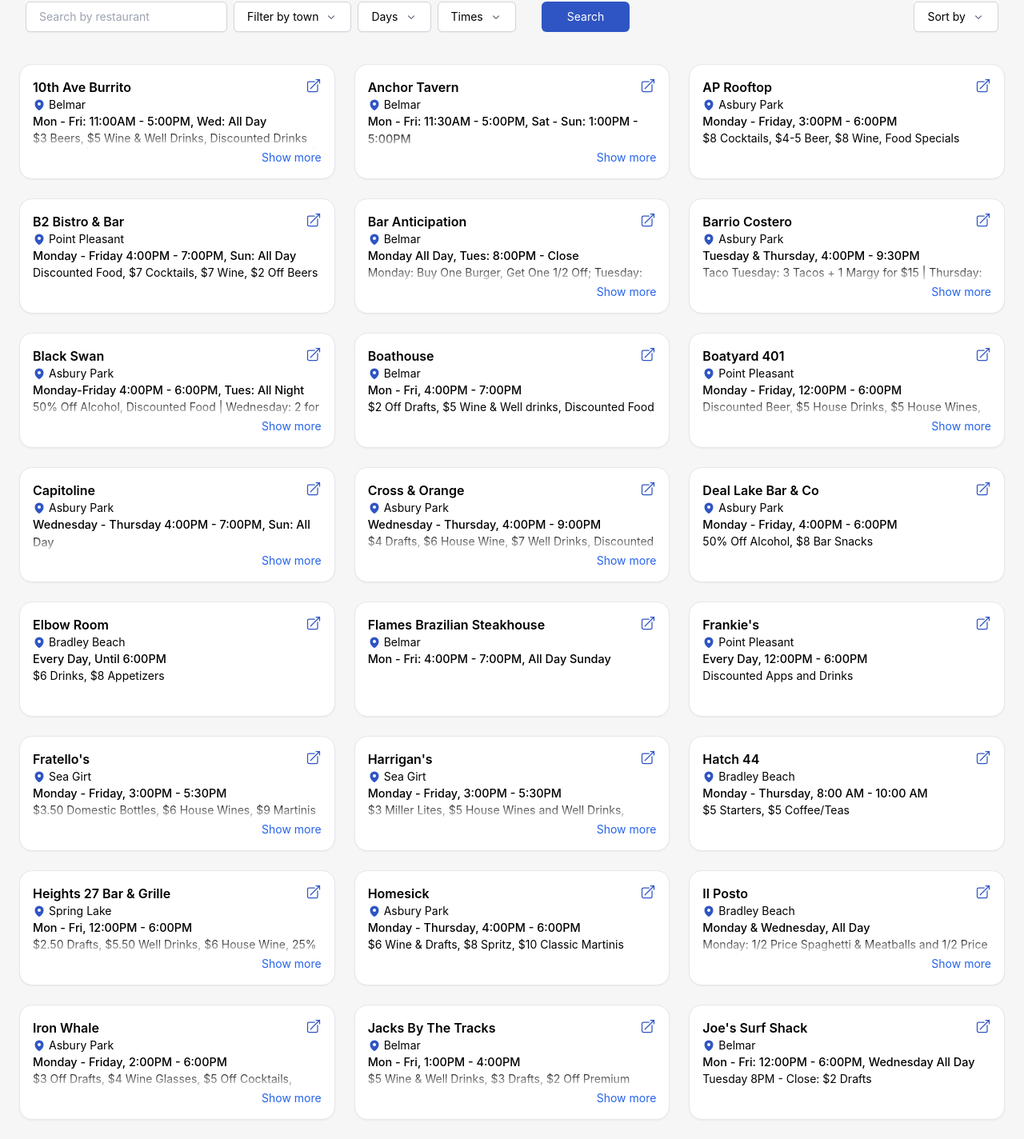
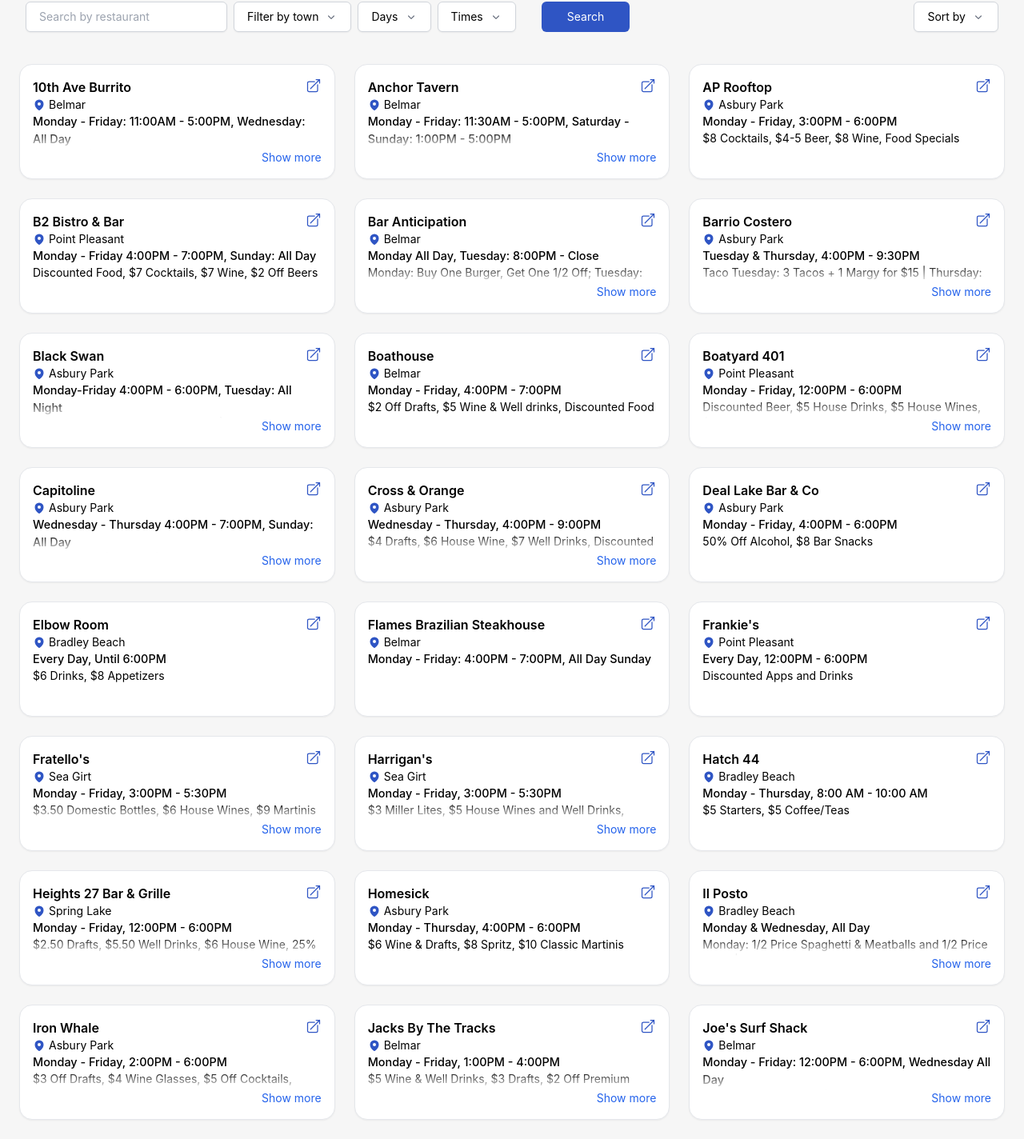
Before and after one commit to marytomkins/jersey-shore-happy-hours, a React (Create React App) app: page / in a window 1280 px wide. Shown: the part 214-1638 px from the top of the page at 80% size. Built offline with nearby package versions, Linux system fonts and the light colour scheme.

Commit message:
Case Sensitive 2

```diff
--- a/src/data/happyHours.js
+++ b/src/data/happyHours.js
@@ -22,7 +22,7 @@ const data = [
     town: "Belmar",
     dayText: "Monday All Day",
     dayFilter: ["Monday", "Tuesday"],
-    timeText: "Tues: 8:00PM - Close",
+    timeText: "Tuesday: 8:00PM - Close",
     timeFilter: ["All Day"],
     description:
       "Monday: Buy One Burger, Get One 1/2 Off; Tuesday: Beat the Clock! - Drafts start at 50 cents at 8PM and increase 25 cents by the hour",
@@ -72,7 +72,7 @@ const data = [
     town: "Asbury Park",
     dayText: "Monday-Friday 4:00PM - 6:00PM",
     dayFilter: ["Monday", "Tuesday", "Wednesday", "Thursday", "Friday"],
-    timeText: "Tues: All Night",
+    timeText: "Tuesday: All Night",
     timeFilter: ["All Day", "4:00PM", "5:00PM", "6:00PM"],
     description:
       "50% Off Alcohol, Discounted Food | Wednesday: 2 for $30 Burgers",
@@ -83,7 +83,7 @@ const data = [
     town: "Asbury Park",
     dayText: "Wednesday - Thursday 4:00PM - 7:00PM",
     dayFilter: ["Sunday", "Wednesday", "Thursday"],
-    timeText: "Sun: All Day",
+    timeText: "Sunday: All Day",
     timeFilter: ["All Day", "4:00PM", "5:00PM", "6:00PM", "7:00PM"],
     description:
       "$10 Martinis, $7 Wine, $5 Beer, Discounted Food, 2 for $12 Sliders",
@@ -224,7 +224,7 @@ const data = [
       "Thursday",
       "Friday",
     ],
-    timeText: "Mon - Fri: 3:00 PM - 6:00PM, Sat: 12:00PM - 3:00PM, Sun: All Day",
+    timeText: "Monday - Friday: 3:00 PM - 6:00PM, Saturday: 12:00PM - 3:00PM, Sunday: All Day",
     timeFilter: [
       "All Day",
       "12:00PM",
@@ -252,7 +252,7 @@ const data = [
       "Friday",
     ],
     timeText:
-      "Mon - Thurs: 4:30 PM - 6:30PM, Tues: All Day, Sat & Sun: 10:00 AM - 1:00 PM",
+      "Monday - Thursday: 4:30 PM - 6:30PM, Tuesday: All Day, Saturday - Sunday: 10:00 AM - 1:00 PM",
     timeFilter: [
       "All Day",
       "12:00PM",
@@ -537,7 +537,7 @@ const data = [
     town: "Point Pleasant",
     link: "https://www.b2bistro.com/point-pleasant-beach-menus.html",
     dayText: "Monday - Friday 4:00PM - 7:00PM",
-    timeText: "Sun: All Day",
+    timeText: "Sunday: All Day",
     description: "Discounted Food, $7 Cocktails, $7 Wine, $2 Off Beers",
     dayFilter: [
       "Monday",
@@ -579,8 +579,8 @@ const data = [
     name: "Wharfside Seafood and Patio Bar",
     town: "Point Pleasant",
     link: "https://www.wharfsidenj.com/happy-hour",
-    dayText: "Mon - Fri: 12:00PM - 6:00PM",
-    timeText: "Sat - Sun: 12:00PM - 4:00PM",
+    dayText: "Monday - Friday: 12:00PM - 6:00PM",
+    timeText: "Saturday - Sunday: 12:00PM - 4:00PM",
     description: "$2 Raw Bar, Discounted Food & Beer, $2 Off Cocktails",
     dayFilter: [
       "Monday",
@@ -605,7 +605,7 @@ const data = [
     name: "La Dolce Vita",
     town: "Belmar",
     link: "https://ladolcevitanj.com/happy-hour/",
-    dayText: "Sun - Fri",
+    dayText: "Sunday - Friday",
     timeText: "12:00PM - 6:00PM",
     description: "$4 Beer, $5 Wine, $7 Martinis, Food Specials",
     dayFilter: [
@@ -630,7 +630,7 @@ const data = [
     name: "Flames Brazilian Steakhouse",
     town: "Belmar",
     link: "https://www.flamesbraziliansteakhouse.com/menu",
-    dayText: "Mon - Fri: 4:00PM - 7:00PM",
+    dayText: "Monday - Friday: 4:00PM - 7:00PM",
     timeText: "All Day Sunday",
     description: "",
     dayFilter: [
@@ -647,7 +647,7 @@ const data = [
     name: "Klein's Seafood Restaurant",
     town: "Belmar",
     link: "https://kleinsfish.com/happy-hour/",
-    dayText: "Wed - Fri",
+    dayText: "Wednesday - Friday",
     timeText: "3:00PM - 6:00PM",
     description: "$3.50 Beers, $5 Wine and Well Drinks, Discounted Food",
     dayFilter: ["Wednesday", "Thursday", "Friday"],
@@ -657,8 +657,8 @@ const data = [
     name: "Anchor Tavern",
     town: "Belmar",
     link: "https://www.anchortavernnj.com/happy-hour",
-    dayText: "Mon - Fri: 11:30AM - 5:00PM",
-    timeText: "Sat - Sun: 1:00PM - 5:00PM",
+    dayText: "Monday - Friday: 11:30AM - 5:00PM",
+    timeText: "Saturday - Sunday: 1:00PM - 5:00PM",
     description: "$3.50 Drafts, Discounted Food and Cocktails",
     dayFilter: [
       "Monday",
@@ -675,8 +675,8 @@ const data = [
     name: "10th Ave Burrito",
     town: "Belmar",
     link: "https://tenthaveburrito.com/specials/",
-    dayText: "Mon - Fri: 11:00AM - 5:00PM",
-    timeText: "Wed: All Day",
+    dayText: "Monday - Friday: 11:00AM - 5:00PM",
+    timeText: "Wednesday: All Day",
     description:
       "$3 Beers, $5 Wine & Well Drinks, Discounted Drinks and Food | Monday: Margartia and 1/2 Price Burritos | Tuesday: $10 All You Can Eat Tacos, etc.",
     dayFilter: ["Monday", "Tuesday", "Wednesday", "Thursday", "Friday"],
@@ -694,7 +694,7 @@ const data = [
     name: "Boathouse",
     town: "Belmar",
     link: "https://www.boathousebelmar.com/food-menu",
-    dayText: "Mon - Fri",
+    dayText: "Monday - Friday",
     timeText: "4:00PM - 7:00PM",
     description: "$2 Off Drafts, $5 Wine & Well drinks, Discounted Food",
     dayFilter: ["Monday", "Tuesday", "Wednesday", "Thursday", "Friday"],
@@ -704,7 +704,7 @@ const data = [
     name: "Jacks By The Tracks",
     town: "Belmar",
     link: "https://www.jacksbytracks.com/",
-    dayText: "Mon - Fri",
+    dayText: "Monday - Friday",
     timeText: "1:00PM - 4:00PM",
     description:
       "$5 Wine & Well Drinks, $3 Drafts, $2 Off Premium Drafts, BOGO 1/2 Off Appetizers",
@@ -715,7 +715,7 @@ const data = [
     name: "McCann's Tavern",
     town: "Belmar",
     link: "http://www.mccannstavernnj.com/happy-hour.html",
-    dayText: "Mon - Fri",
+    dayText: "Monday - Friday",
     timeText: "12:00PM - 6:00PM",
     description: "Discounted Food, $6 Well Drinks & Wine, $3.50 Drafts",
     dayFilter: ["Monday", "Tuesday", "Wednesday", "Thursday", "Friday"],
@@ -733,7 +733,7 @@ const data = [
     name: "Joe's Surf Shack",
     town: "Belmar",
     link: "https://www.jss.surf/",
-    dayText: "Mon - Fri: 12:00PM - 6:00PM",
+    dayText: "Monday - Friday: 12:00PM - 6:00PM",
     timeText: "Wednesday All Day",
     description: "Tuesday 8PM - Close: $2 Drafts",
     dayFilter: ["Monday", "Tuesday", "Wednesday", "Thursday", "Friday"],
@@ -757,7 +757,7 @@ const data = [
     name: "Heights 27 Bar & Grille",
     town: "Spring Lake",
     link: "https://www.heights27.com/",
-    dayText: "Mon - Fri",
+    dayText: "Monday - Friday",
     timeText: "12:00PM - 6:00PM",
     description: "$2.50 Drafts, $5.50 Well Drinks, $6 House Wine, 25% Off Select Appetizers",
     dayFilter: ["Monday", "Tuesday", "Wednesday", "Thursday", "Friday"],
```
